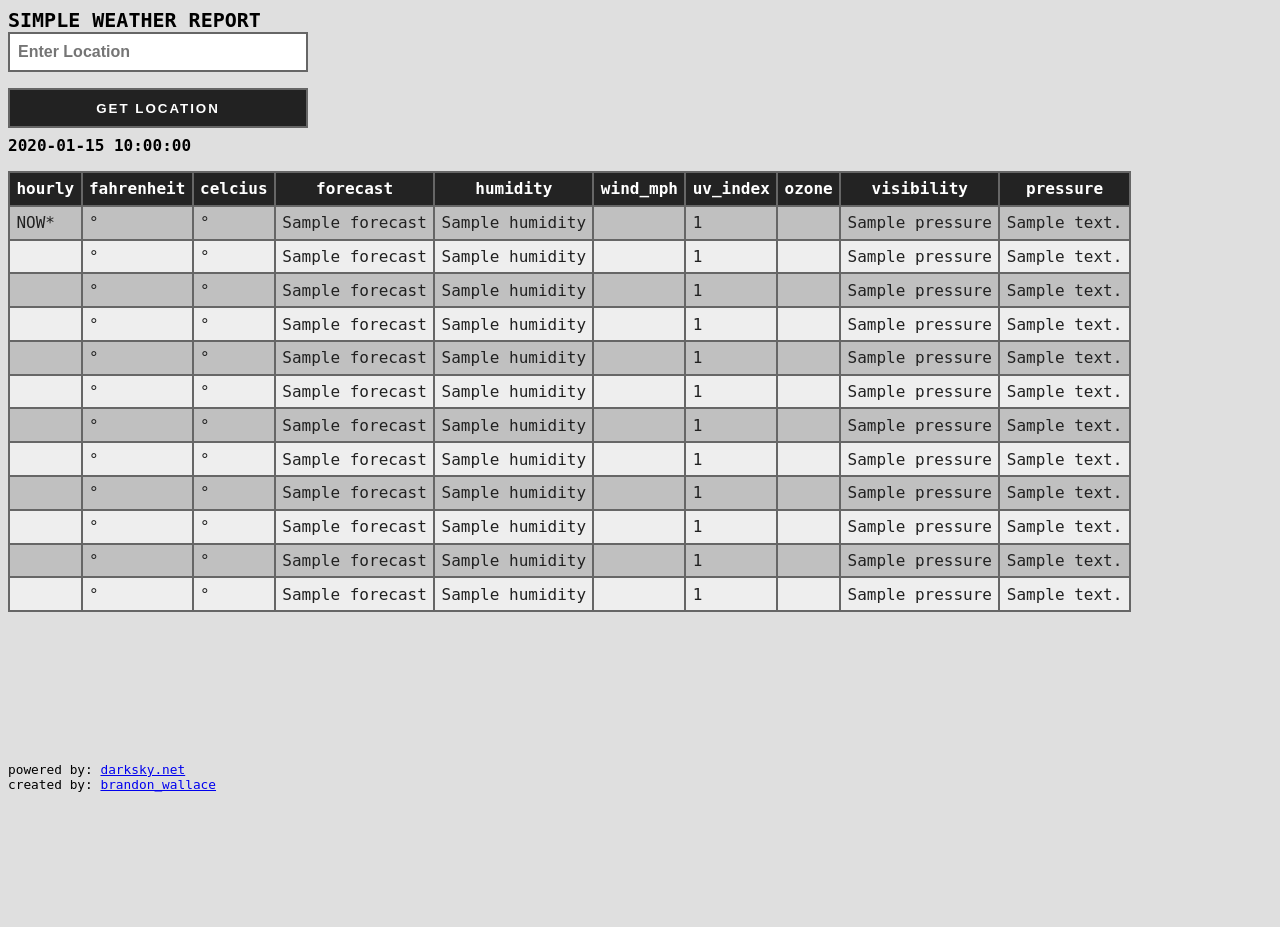
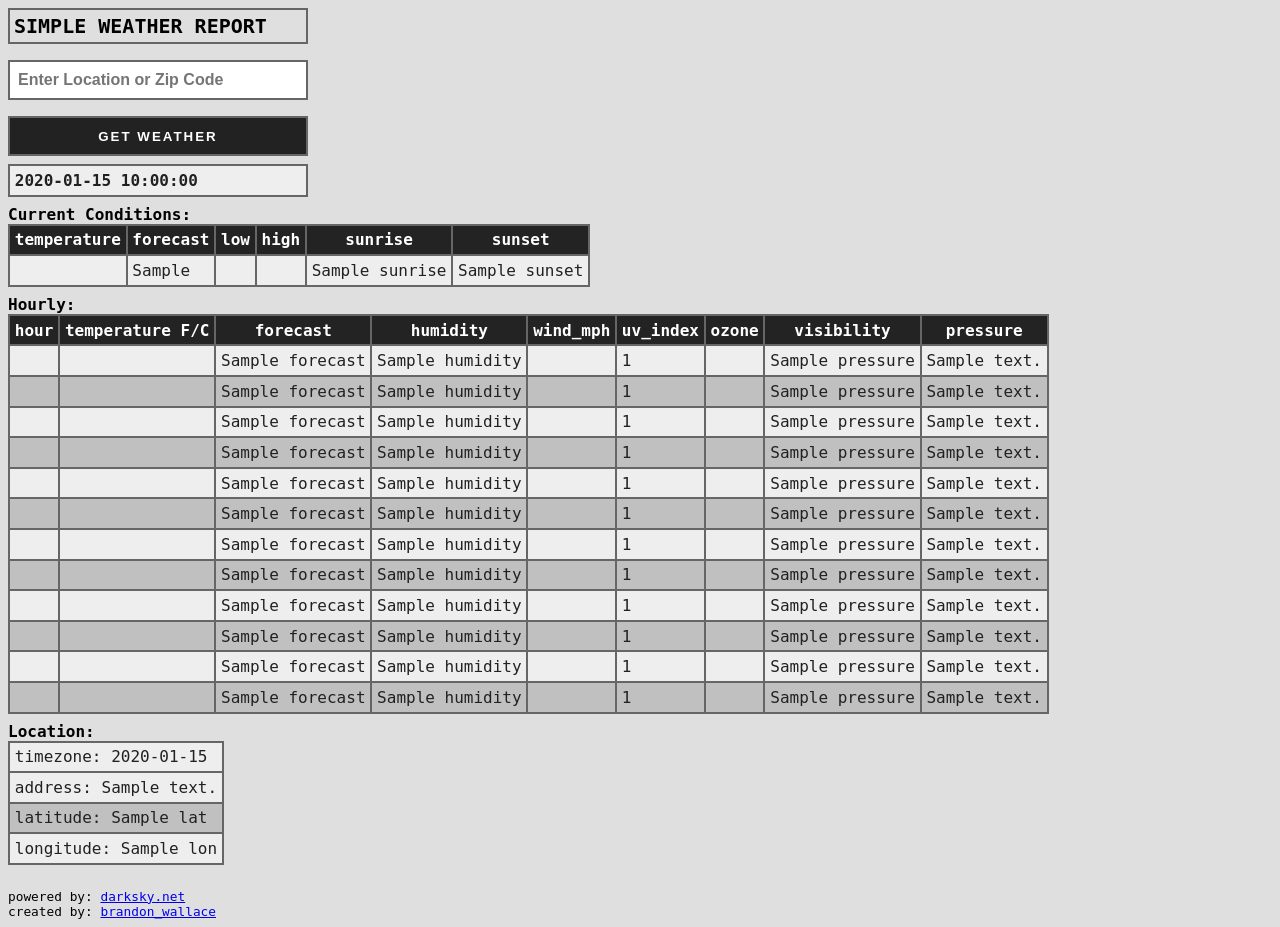
Before and after one commit to brandon-wallace/simpleweatherreport, a Flask app: template application/templates/weather.html in a window 1280 px wide. Before the commit the page ends 792 px from the top, so only its background shows below. Run offline with Flask 2, Linux system fonts and the light colour scheme; the template is opened without the code that fills it: values that come from a table or form of the project are taken from there, most other values are stand-ins (such as "Sample title", 1, 10 or a date in 2020).

Commit message:
Add content
Added:
* low temperature
* high temperature
* timezone
* sunrise
* sunset
* current condition section
* location section

Changed:
* Cleaned up landing page
* Improved CSS styling

```diff
--- a/application/forms.py
+++ b/application/forms.py
@@ -7,4 +7,4 @@
     '''Address form'''
 
     address = StringField('Address', validators=[InputRequired()])
-    submit = SubmitField('get location')
+    submit = SubmitField('get weather')
--- a/application/static/css/style.css
+++ b/application/static/css/style.css
@@ -21,7 +21,7 @@
     margin: 0;
 }
 
-.header__div {
+.header__title {
     width: 100%;
     padding: .25rem;
     max-width: 300px;
@@ -30,7 +30,7 @@
     border: 2px solid #666666;
 }
 
-.header1 {
+.header__text {
     width: 100%;
     font-size: 1.25rem;
 }
@@ -39,11 +39,6 @@
     padding: .5rem;
     box-sizing: border-box;
     align-self: flex-start;
-}
-
-.current_date {
-    font-weight: bold;
-    margin-bottom: 1rem;
 }
 
 form {
@@ -88,7 +83,7 @@
 tr th,
 tr td {
     color: #212121;
-    padding: .4rem;
+    padding: .3rem;
     border: 2px solid #666666;
 }
 
@@ -98,16 +93,19 @@
     border: 2px solid #666666;
 }
 
-tr:nth-child(odd) {
+tr:nth-child(even) {
     background-color: #C0C0C0;
 }
 
-/*
-tbody tr:first-child {
-    color: #CC0000;
-    background-color: yellow;
+.today {
+    width: 100%;
+    max-width: 300px;
 }
-*/
+
+.today__text {
+    font-weight: bold;
+}
+
 
 .links {
     display: flex;
--- a/application/templates/weather.html
+++ b/application/templates/weather.html
@@ -8,29 +8,67 @@
 
   <header>
 
-    <h1 class="header1">SIMPLE WEATHER REPORT</h1>
+    <div class="header__title">
+      <h1 class="header__text">SIMPLE WEATHER REPORT</h1>
+    </div>
 
     <form action="{{ url_for('get_local_weather') }}" method="POST">
 
       {{ form.csrf_token }}
-      {{ form.address(class_='form__address', placeholder='Enter Location') }}
+      {{ form.address(class_='form__address', placeholder='Enter Location or Zip Code') }}
       {{ form.submit(class_='form__btn') }}
 
     </form>
 
-    <p class="current_date">{{ date_time }}</p>
-    <p>{{ message if message }}</p>
-    <p class="status"></p>
-    <p class="location"></p>
+  </header>
+
+  <table class="today">
+
+    <tbody>
+      <tr>
+        <td><p class="today__text">{{ date_time if date_time }}<p></td>
+      </tr>
+    </tbody>
+
+  </table>
+
+  <h4>Current Conditions:</h4>
+
+  <table>
+
+    <thead>
+      <tr>
+        <th>temperature</th>
+        <th>forecast</th>
+        <th>low</th>
+        <th>high</th>
+        <th>sunrise</th>
+        <th>sunset</th>
+      </tr>
+    </thead>
+
+    <tbody>
+      <tr>
+        <td>{{ '{:.2f}F°/{:.1f}C°'.format(current_temp, current_temp_c) if current_temp }}</td>
+        <td>{{ current_forecast if current_forecast }}</td>
+        <td>{{ '{:.2f}F°/{:.1f}C°'.format(current_low, current_low_c) if current_low }}</td>
+        <td>{{ '{:.2f}F°/{:.1f}C°'.format(current_high, current_high_c) if current_high }}</td>
+        <td>{{ sunrise if sunrise }}</td>
+        <td>{{ sunset if sunset }}</td>
+      </tr>
+    </tbody>
+
+  </table>
+
+  <h4>Hourly:</h4>
 
     <table>
 
       <thead>
 
         <tr>
-          <th>hourly</th>
-          <th>fahrenheit</th>
-          <th>celcius</th>
+          <th>hour</th>
+          <th>temperature F/C</th>
           <th>forecast</th>
           <th>humidity</th>
           <th>wind_mph</th>
@@ -46,13 +84,8 @@
 
         {% for num in range(12) %}
           <tr>
-            {% if num == 0 %}
-              <td>NOW*</td>
-            {% else %}
-              <td>{{ '{}h'.format(hours[num]) if hours }}</td>
-            {% endif %}
-            <td>{{ '{:.2f}F'.format(temps[num]) if temps }}&#176;</td>
-            <td>{{ '{:.2f}C'.format(temps_celcius[num]) if temps_celcius }}&#176;</td>
+            <td>{{ '{}h'.format(hours[num]) if hours }}</td>
+            <td>{{ '{:.2f}F°/{:.1f}C°'.format(temps[num], temps_celcius[num]) if temps }}</td>
             <td>{{ forecast[num] if forecast }}</td>
             <td>{{ humidity[num] if humidity }}</td>
             <td>{{ '{:.2f}'.format(wind_speed[num]) if wind_speed }}</td>
@@ -64,6 +97,27 @@
         {% endfor %}
 
       </tbody>
+
+    </table>
+
+    <h4>Location:</h4>
+
+    <table>
+
+      <tr>
+        <td><p>timezone: {{ timezone if timezone }}</p></td>
+      <tr>
+      <tr>
+        <td><p>address: {{ local_address if local_address }}</p></td>
+      <tr>
+      <td>
+        <p class="latitude">latitude: {{ lat if lat }}</p>
+      </td>
+      <tr>
+        <td>
+          <p class="longitude">longitude: {{ lon if lon }}</p>
+        </td>
+      </tr>
 
     </table>
 
```
Also changed, not shown: application/routes.py (+28 -3 lines), application/templates/index.html (+19 -18 lines).
